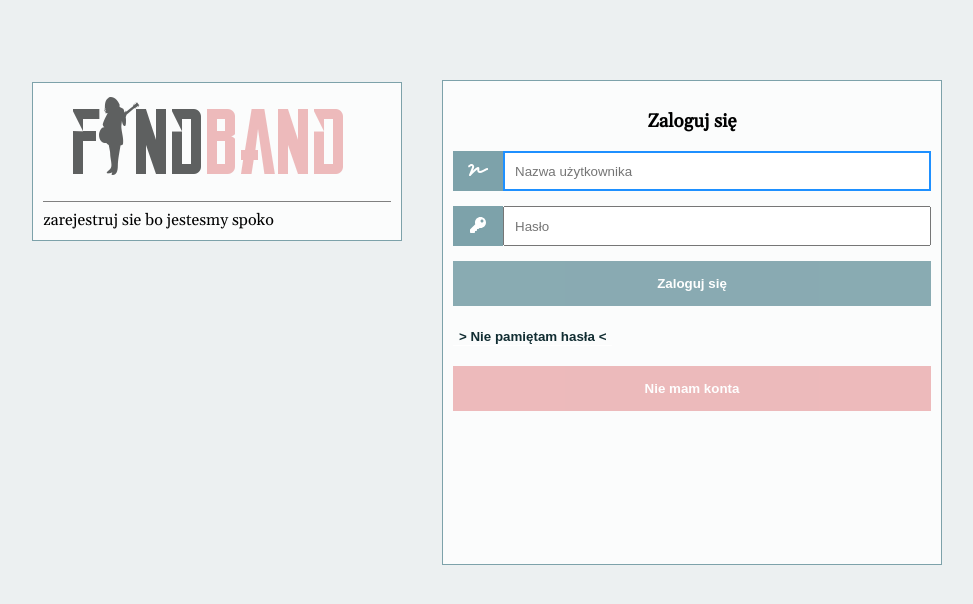
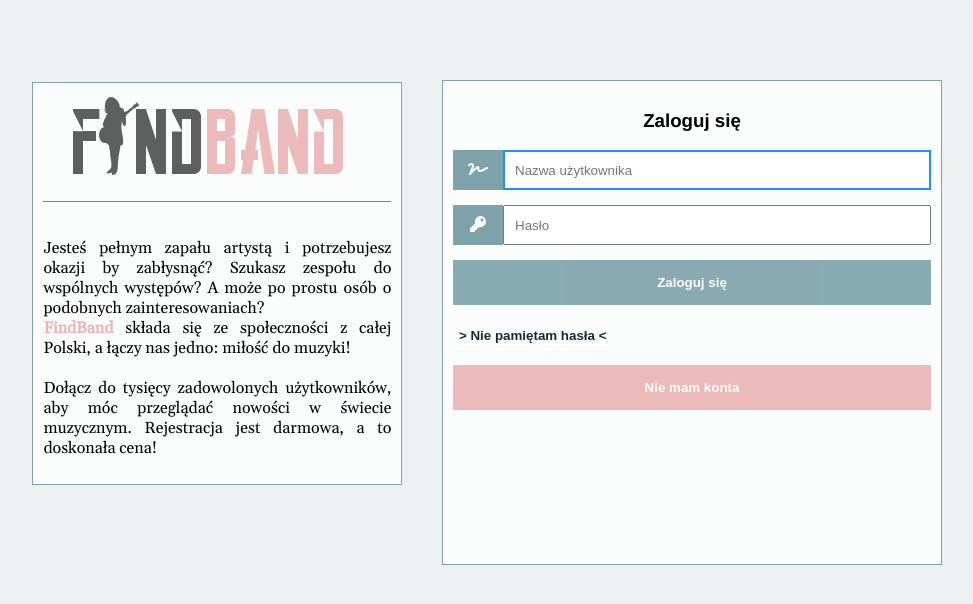
Before and after one commit to FilipMatuszczak/FindBand, a Symfony app: template templates/index.html.twig in a window 1280 px wide. Shown: the top 604 px of the page, without its empty margins (198-1171 px from the left). Run offline with Twig, Linux system fonts and the light colour scheme; the template is opened without the code that fills it, so the values that code supplies are empty; some libraries are stand-ins or nearby versions.

Commit message:
fixed fonts
helvetica for left navigation and times new roman for everything else cuz i have no taste

```diff
--- a/public/web/styles/index.css
+++ b/public/web/styles/index.css
@@ -1,6 +1,6 @@
 html{ font-family: 'Gelasio', serif;}
 * {box-sizing: border-box;}
-
+p{font-family: 'Gelasio', serif;}
 /* Style the input container */
 .input-container {
     display: flex;
@@ -163,7 +163,8 @@ html {
     padding: 10px;
 
 }
-h3{text-align: center;}
+h3{text-align: center;
+    font-family: Helvetica;}
 .cancels{
     background-color: #EBB3B4;
 }
@@ -210,3 +211,8 @@ h3{text-align: center;}
 }
 
 #ilogo{margin-left: 30px;}
+
+.hello{
+    text-align: justify;
+    white-space: pre-wrap;
+}
--- a/public/web/styles/style.css
+++ b/public/web/styles/style.css
@@ -33,7 +33,7 @@ header{
     text-decoration: none;
     font-size: 30px;
     text-align: center;
-
+    /*font-family: Helvetica;*/
 }
 
 .header-tab:hover{
@@ -46,6 +46,7 @@ header{
     text-decoration: none;
     font-size: 15px;
     text-align: center;
+    font-family: Helvetica;
 }
 
 
@@ -105,6 +106,7 @@ header{
   cursor: pointer;
     display: block;
     margin-bottom: 8px;
+    font-family: Helvetica;
 }
 
 
--- a/templates/index.html.twig
+++ b/templates/index.html.twig
@@ -37,8 +37,11 @@
              <a id="ilogo" href=""><img src="{{ asset('web/images/logo3.png') }}"></a>
 
             <hr>
+<p class="hello">
+Jesteś pełnym zapału artystą i potrzebujesz okazji by zabłysnąć? Szukasz zespołu do wspólnych występów? A może po prostu osób o podobnych zainteresowaniach?
+<a style="color:#EBB3B4; font-weight: bold;">FindBand</a> składa się ze społeczności z całej Polski, a łączy nas jedno: miłość do muzyki!
 
-            zarejestruj sie bo jestesmy spoko
+Dołącz do tysięcy zadowolonych użytkowników, aby móc przeglądać nowości w świecie muzycznym. Rejestracja jest darmowa, a to doskonała cena!</p>
             <div class="navigs">
 
 
@@ -57,8 +60,8 @@
             <div id="tabReg">
                 <div id="registerForm" class="form" >
                     <form class="modal-content" action="{{ path('registerUser') }}" method="post">
-                        <h3>Podaj swoje dane osobowe i wkrocz do ogromnej społeczności findBand!</h3>
-                        <label for="username" id="status"><b> </b></label>
+                        <h3>Podaj swoje dane osobowe i wkrocz do ogromnej społeczności FindBand!</h3>
+                        <label style="font-family: Helvetica;" for="username" id="status"><b> </b></label>
                         <div class="input-container">
                             <i id="usernameicon" class="fas fa-signature icon"></i>
                             <input class="input-field userConfirm" type="text" placeholder="Nazwa użytkownika" name="username"
```
Also changed, not shown: templates/changepswd-web.html.twig (+6 -1 lines).
